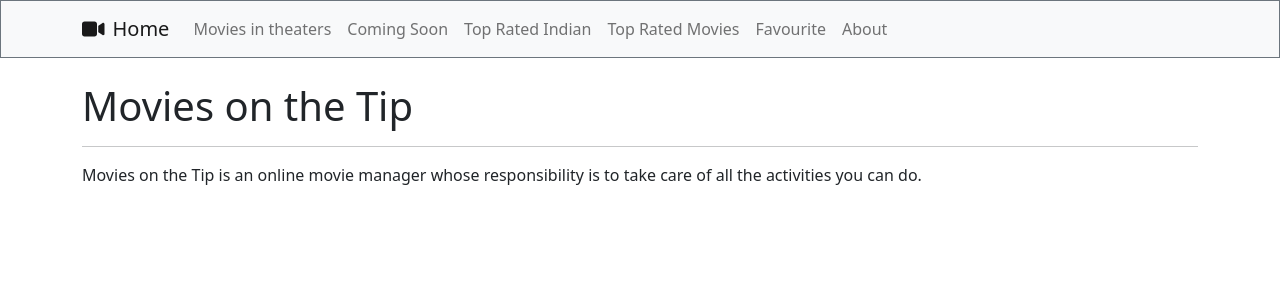
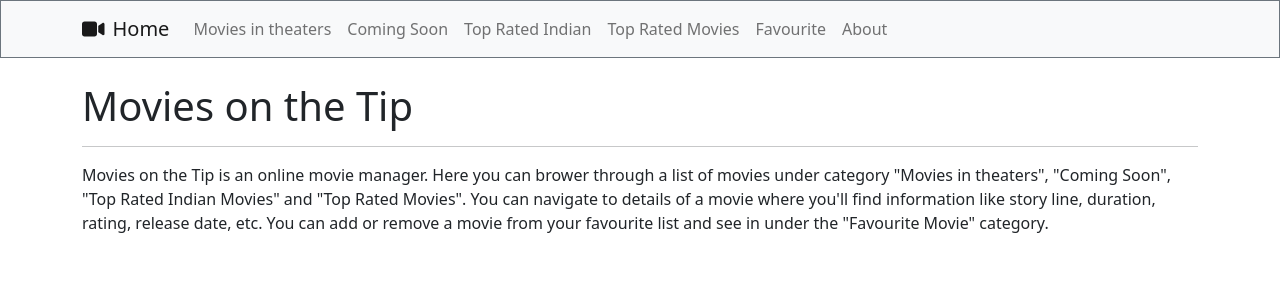
Before and after one commit to anshulv1401/AnshulVanawat_React_gradedproj, a React (Create React App) app in the folder src/movies-on-the-tip/: page / in a window 1280 px wide. Shown: the top 300 px of the page. Built offline with nearby package versions, Linux system fonts and the light colour scheme.

Commit message:
Content added in home and about page

```diff
--- a/src/movies-on-the-tip/src/component/global/About.tsx
+++ b/src/movies-on-the-tip/src/component/global/About.tsx
@@ -13,7 +13,7 @@ const About = () => {
                     <hr />
                 </header>
                 <p>
-                    The frontend app (this one) was scaffolded using <a href="https://create-react-app.dev/docs/getting-started">Create React App</a>, and built with <a href="https://reactjs.org">React</a>, <a href="https://reactrouter.com/web/guides/quick-start">React Router (v.5.1.6)</a>, and <a href="https://react-bootstrap.github.io/">React Bootstrap</a> (which in turn uses <a href="https://getbootstrap.com/">Bootstrap</a>). <a href="https://www.typescriptlang.org/docs/handbook/intro.html">Typescript</a> is the language of choice. The backend is built using <a href="https://github.com/typicode/json-server">json-server</a>. The icons used have been courtesy <a href="https://fontawesome.com/v5.15/how-to-use/on-the-web/using-with/react">Font Awesome</a>. Developed by <a href="http://anshulvanawat.info/">Anshul Vanawat</a>
+                    Movies on the tip is build using <a href="https://create-react-app.dev/docs/getting-started">Create React App</a>, and built with <a href="https://reactjs.org">React</a>, <a href="https://reactrouter.com/web/guides/quick-start">React Router (v.5.1.6)</a>, and <a href="https://react-bootstrap.github.io/">React Bootstrap</a> (which in turn uses <a href="https://getbootstrap.com/">Bootstrap</a>). <a href="https://www.typescriptlang.org/docs/handbook/intro.html">Typescript</a> is the language of choice. The backend is built using <a href="https://github.com/typicode/json-server">json-server</a>. The icons used here are from <a href="https://fontawesome.com/v5.15/how-to-use/on-the-web/using-with/react">Font Awesome</a>. <br/>Developed by <a href="http://anshulvanawat.info/">Anshul Vanawat</a>
                 </p>
             </section>
         </main>
--- a/src/movies-on-the-tip/src/component/global/Home.tsx
+++ b/src/movies-on-the-tip/src/component/global/Home.tsx
@@ -7,7 +7,9 @@ const Home = () => {
                 </header>
                 <hr />
                 <p>
-                    Movies on the Tip is an online movie manager whose responsibility is to take care of all the activities you can do.
+                    Movies on the Tip is an online movie manager. Here you can brower through a list of movies under category "Movies in theaters", "Coming Soon", "Top Rated Indian Movies" and "Top Rated Movies".
+                    You can navigate to details of a movie where you'll find information like story line, duration, rating, release date, etc.
+                    You can add or remove a movie from your favourite list and see in under the "Favourite Movie" category.
                 </p>
             </section>
         </main>
```
Also changed, not shown: 2 other files (tests, documents, lock files or other folders).
